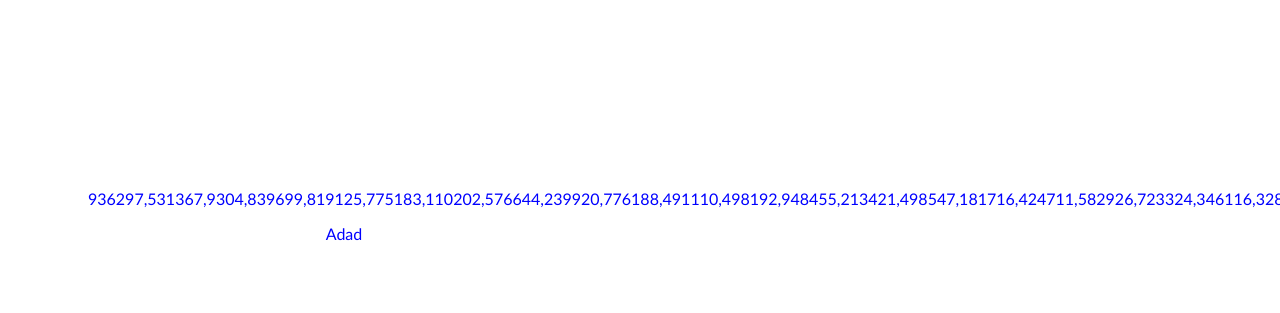
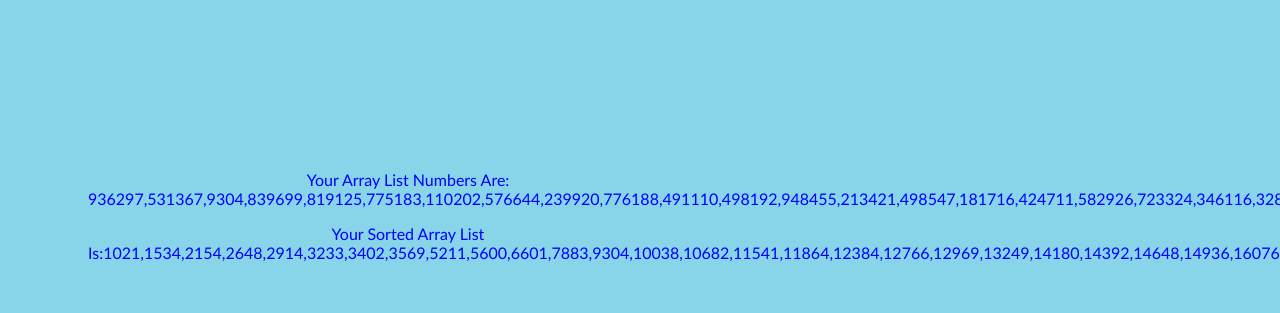
Before and after one commit to mohammedalialhilo/bubblesort, a plain HTML site: page index.html in a window 1280 px wide. Shown: the part 192-505 px from the top of the page. Drawn offline with Linux system fonts and the light colour scheme.

Commit message:
bubblesort done

```diff
--- a/index.html
+++ b/index.html
@@ -11,8 +11,8 @@
 
 <body>
     <div class="container">
-        <p class="displayOutput">asdasd</p>
-        <p class="sortedList">adad</p>
+        <p class="displayOutput">unsorted lista here</p>
+        <p class="sortedList">sorted lista</p>
     </div>
     <script src="js.js"></script>
 </body>
--- a/js.js
+++ b/js.js
@@ -8,7 +8,7 @@ while (Maxtal.length < 1000) {
 
 }
 //document.write(Maxtal);
-listar.innerHTML = Maxtal.toString();
+listar.innerHTML = "Your array list numbers are: " + Maxtal.toString();
 console.log(Maxtal);
 
 function swap(Maxtal, i, j) {
@@ -32,3 +32,4 @@ function bubbleSort(Maxtal) {
 }
 
 console.log(bubbleSort(Maxtal.slice()));
+sorterad.innerHTML = "Your sorted array list is:" + bubbleSort(Maxtal.slice());
--- a/style.css
+++ b/style.css
@@ -3,7 +3,7 @@ body {
     display: flex;
     align-items: center;
     justify-content: center;
-    /*background: #88d5e9;*/
+    background: #88d5e9;
     color: #333;
     font-family: "calibri", sans-serif;
     font-weight: 400;
@@ -15,18 +15,10 @@ body {
     text-align: center;
     padding: 2rem;
     border-radius: 7px;
-    /*background-color: #333;*/
     max-width: 80%;
 }
 
-.sortedList {
-    max-width: 80%;
-    border: 5rem #333;
+p {
+    border: 5rem #fff;
     color: blue;
 }
-
-.displayOutput {
-    max-width: 80%;
-    border: 5rem #333;
-    color: blue;
-}
```
